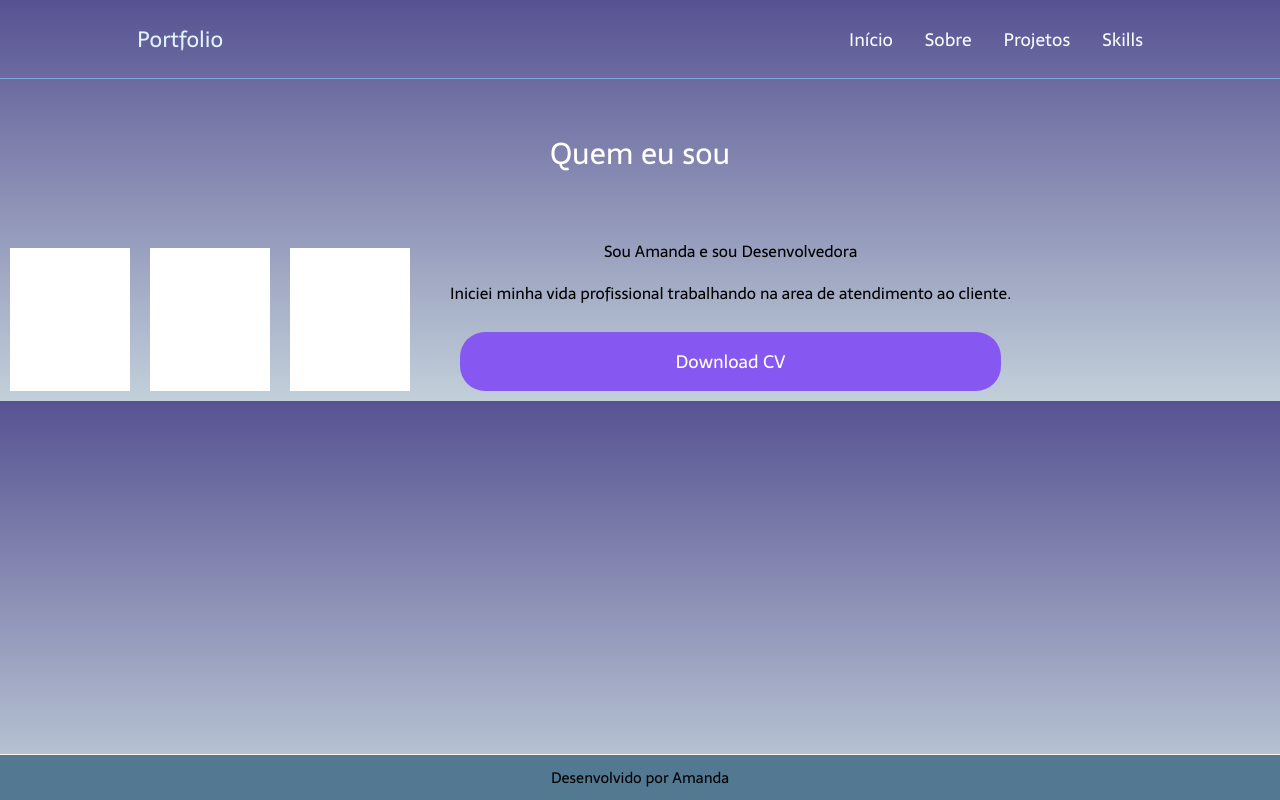
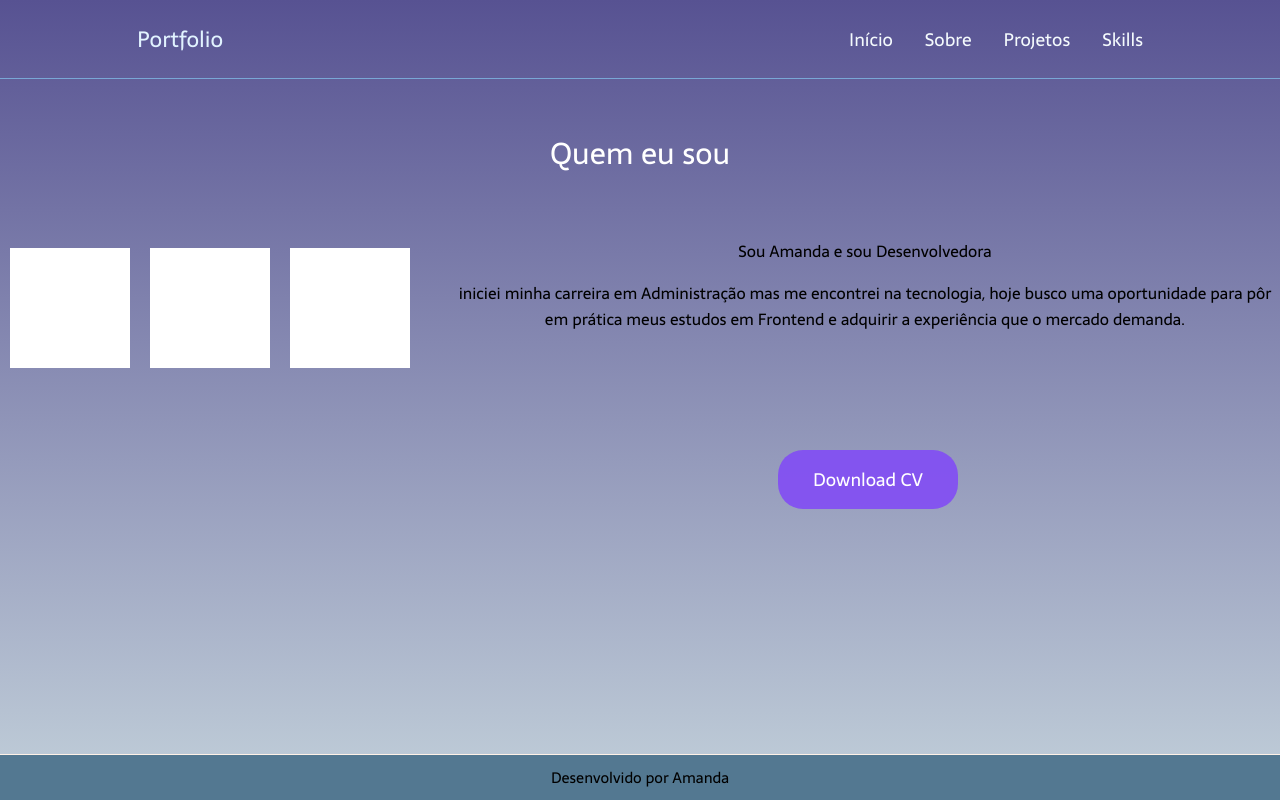
Before and after one commit to amandaresende/portfolio, a React (Create React App) app: page /about in a window 1280 px wide. Built offline with nearby package versions, Linux system fonts and the light colour scheme.

Commit message:
fix: Realizado ajustes no body e no botão do 'about'

```diff
--- a/src/index.css
+++ b/src/index.css
@@ -3,6 +3,7 @@ body {
     font-family: 'Montserrat', sans-serif;
     background: linear-gradient(to top, #c2d0da, #575292);
    /*  background-color: #79A7D6; */
+   height:100vh;
 }
 
 .text {
--- a/src/views/About/About.css
+++ b/src/views/About/About.css
@@ -9,14 +9,19 @@
 }
 
 .text-about{
-    display: flex;
-    flex-direction: column;
+    align-items: center;
     font-family: 'Sarala';
     margin-left:30px ;
 }
 
 .text-about-about{
     text-align: center;
+
+}
+
+.p{
+
+    flex-wrap: wrap;
 }
 
 .first-text-about {
@@ -51,6 +56,12 @@
     border: 2px solid #824df5e8;;
     transition: all 0.3s ease;
 
+    position: absolute;
+    top:55%;
+    left:60%;
+
+
+
     border-radius: 25px;
     margin: 10px;
     padding: 15px 35px;
--- a/src/views/About/About.jsx
+++ b/src/views/About/About.jsx
@@ -1,5 +1,6 @@
 import './About.css'
 import React from 'react'
+/* import { ReactComponent as Curriculo } from '../../assets/Curriculo/Curriculo-Amanda-Resende' */
 
 
 
@@ -17,7 +18,9 @@ const About = props => (
 
             <div class="text-about">
                 <div class="text-about-about">Sou Amanda e sou <span>Desenvolvedora</span> </div>
-                <p>Iniciei minha vida profissional trabalhando na area de atendimento ao cliente.
+                <p>iniciei minha carreira em Administração mas me
+                encontrei na tecnologia, hoje busco uma oportunidade para pôr em prática meus
+                estudos em Frontend e adquirir a experiência que o mercado demanda.
                 </p>
                 <a href="CV - Amanda Resende.pdf" class="btn" >Download CV</a>
             </div>
```
Also changed, not shown: 1 other file (tests, documents, lock files or other folders).
